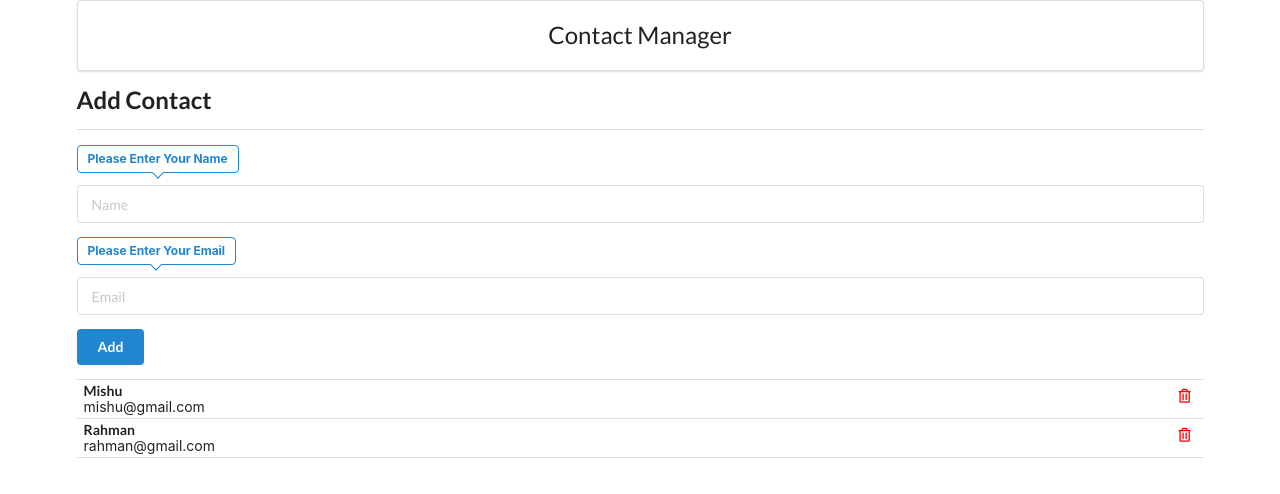
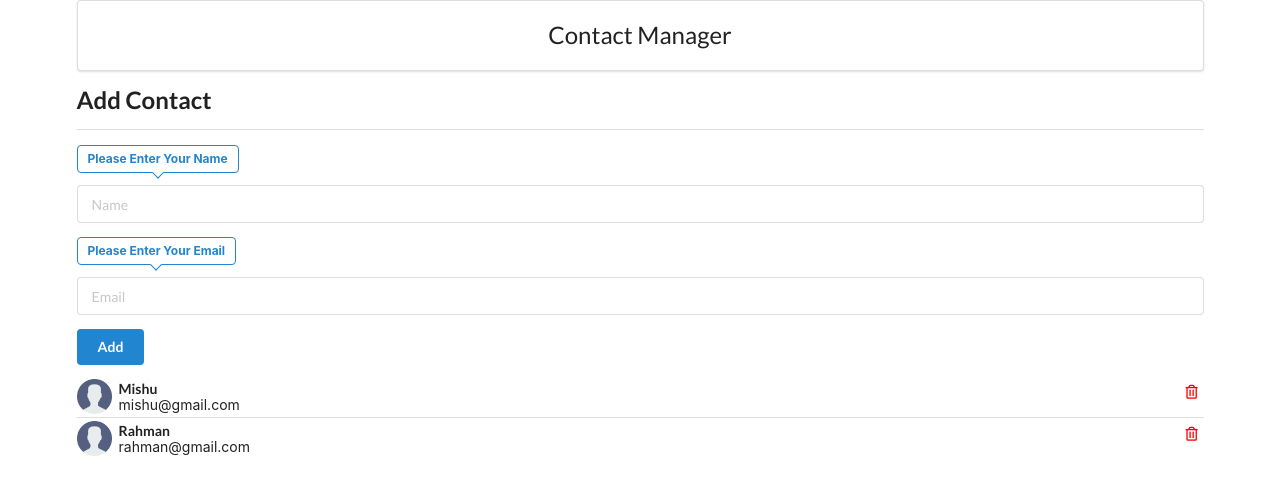
Before and after one commit to mishurahman616/contact-app, a React (Create React App) app: page / in a window 1280 px wide. Shown: the top 494 px of the page. Built offline with nearby package versions, Linux system fonts and the light colour scheme.

Commit message:
Image use

```diff
--- a/src/components/ContactCard.js
+++ b/src/components/ContactCard.js
@@ -1,5 +1,5 @@
 import React from "react";
-
+import userIcon from './../images/user.png';
 const ContactCard = (props) =>{
     const {id, name, email} = props.contact;
     return(
@@ -7,6 +7,7 @@ const ContactCard = (props) =>{
         <div class="right floated content">
             <i className="trash alternate outline icon" style={{color:"red", marginTop: "5px"}}></i>
         </div>
+        <img className="ui mini avater image" src={userIcon} alt="user" />
         <div className="content">
             <div className="header">{name}</div>
             <div>{email}</div>
--- a/src/components/ContactList.js
+++ b/src/components/ContactList.js
@@ -10,7 +10,7 @@ const ContactList = (props) =>{
         )
     });
     return(
-            <div className="ui celled list">
+            <div className="ui middle aligned divided list">
                 {renderContactList}
             </div>
     );
```
Also changed, not shown: src/images/user.png (added).
